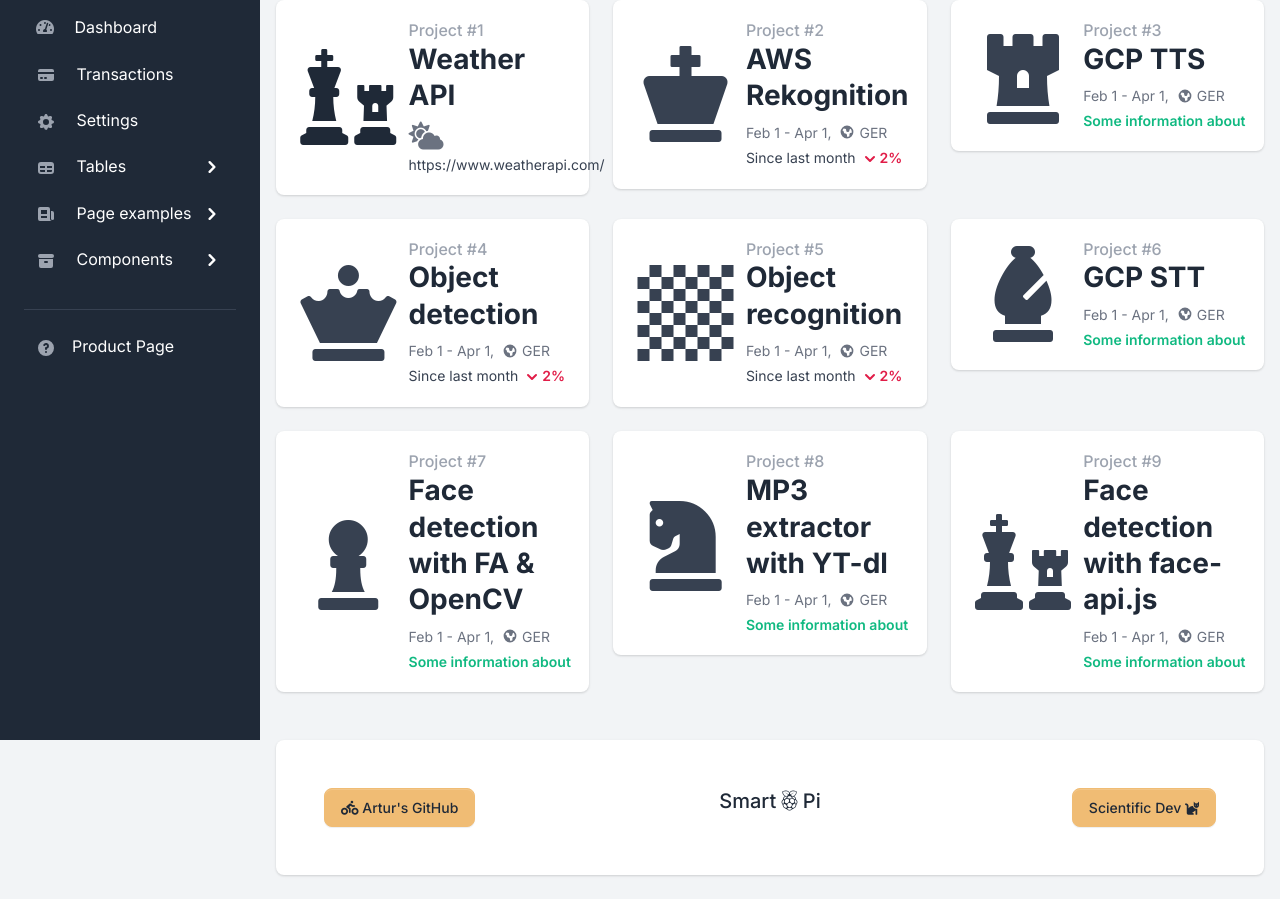
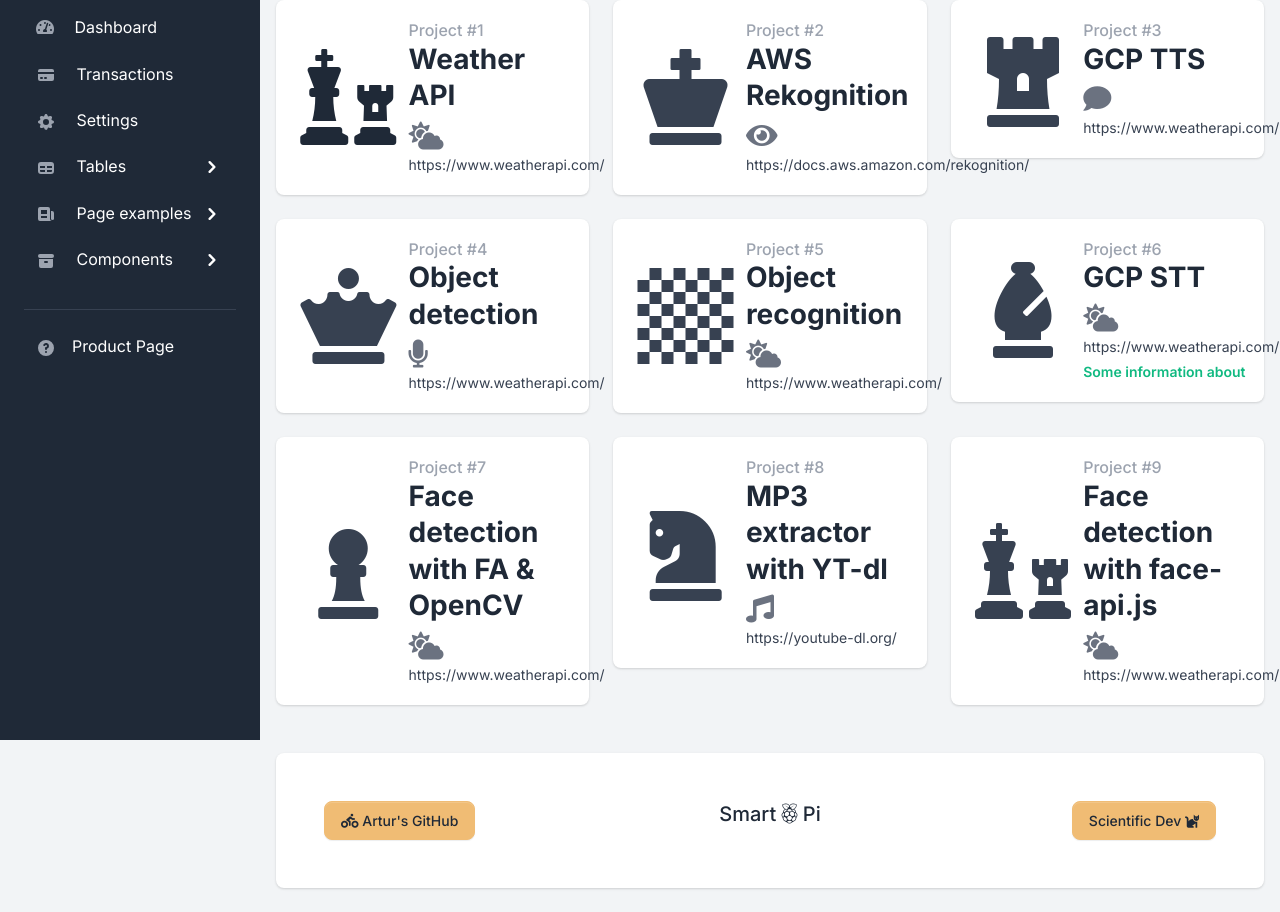
Before and after one commit to zacniewski/SmartPi, a Django app: template apps/templates/home/dashboard.html in a window 1280 px wide. Shown: the part 60-972 px from the top of the page. Run offline with Django 3.2, Linux system fonts and the light colour scheme; the template is opened without the code that fills it, so the values that code supplies are empty; some libraries are stand-ins or nearby versions.

Commit message:
New icons

```diff
--- a/apps/templates/home/dashboard.html
+++ b/apps/templates/home/dashboard.html
@@ -86,12 +86,10 @@
                                 <h3 class="fw-extrabold mb-2">AWS Rekognition</h3>
                             </div>
                             <small class="d-flex align-items-center text-gray-500">
-                                Feb 1 - Apr 1,
-                                <svg class="icon icon-xxs text-gray-500 ms-2 me-1" fill="currentColor" viewBox="0 0 20 20" xmlns="http://www.w3.org/2000/svg"><path fill-rule="evenodd" d="M10 18a8 8 0 100-16 8 8 0 000 16zM4.332 8.027a6.012 6.012 0 011.912-2.706C6.512 5.73 6.974 6 7.5 6A1.5 1.5 0 019 7.5V8a2 2 0 004 0 2 2 0 011.523-1.943A5.977 5.977 0 0116 10c0 .34-.028.675-.083 1H15a2 2 0 00-2 2v2.197A5.973 5.973 0 0110 16v-2a2 2 0 00-2-2 2 2 0 01-2-2 2 2 0 00-1.668-1.973z" clip-rule="evenodd"></path></svg>
-                                GER
+                                <i class="fas fa-eye fa-2x"></i>
                             </small>
                             <div class="small d-flex mt-1">
-                                <div>Since last month <svg class="icon icon-xs text-danger" fill="currentColor" viewBox="0 0 20 20" xmlns="http://www.w3.org/2000/svg"><path fill-rule="evenodd" d="M5.293 7.293a1 1 0 011.414 0L10 10.586l3.293-3.293a1 1 0 111.414 1.414l-4 4a1 1 0 01-1.414 0l-4-4a1 1 0 010-1.414z" clip-rule="evenodd"></path></svg><span class="text-danger fw-bolder">2%</span></div>
+                                <div>https://docs.aws.amazon.com/rekognition/ </div>
                             </div>
                         </div>
                     </div>
@@ -118,12 +116,10 @@
                                 <h3 class="fw-extrabold mb-2">GCP TTS</h3>
                             </div>
                             <small class="d-flex align-items-center text-gray-500">
-                                Feb 1 - Apr 1,
-                                <svg class="icon icon-xxs text-gray-500 ms-2 me-1" fill="currentColor" viewBox="0 0 20 20" xmlns="http://www.w3.org/2000/svg"><path fill-rule="evenodd" d="M10 18a8 8 0 100-16 8 8 0 000 16zM4.332 8.027a6.012 6.012 0 011.912-2.706C6.512 5.73 6.974 6 7.5 6A1.5 1.5 0 019 7.5V8a2 2 0 004 0 2 2 0 011.523-1.943A5.977 5.977 0 0116 10c0 .34-.028.675-.083 1H15a2 2 0 00-2 2v2.197A5.973 5.973 0 0110 16v-2a2 2 0 00-2-2 2 2 0 01-2-2 2 2 0 00-1.668-1.973z" clip-rule="evenodd"></path></svg>
-                                GER
+                                <i class="fas fa-comment fa-2x"></i>
                             </small>
                             <div class="small d-flex mt-1">
-                                <div><span class="text-success fw-bolder">Some information about</span></div>
+                                <div>https://www.weatherapi.com/ </div>
                             </div>
                         </div>
                     </div>
@@ -152,12 +148,10 @@
                                 <h3 class="fw-extrabold mb-2">Object detection</h3>
                             </div>
                             <small class="d-flex align-items-center text-gray-500">
-                                Feb 1 - Apr 1,
-                                <svg class="icon icon-xxs text-gray-500 ms-2 me-1" fill="currentColor" viewBox="0 0 20 20" xmlns="http://www.w3.org/2000/svg"><path fill-rule="evenodd" d="M10 18a8 8 0 100-16 8 8 0 000 16zM4.332 8.027a6.012 6.012 0 011.912-2.706C6.512 5.73 6.974 6 7.5 6A1.5 1.5 0 019 7.5V8a2 2 0 004 0 2 2 0 011.523-1.943A5.977 5.977 0 0116 10c0 .34-.028.675-.083 1H15a2 2 0 00-2 2v2.197A5.973 5.973 0 0110 16v-2a2 2 0 00-2-2 2 2 0 01-2-2 2 2 0 00-1.668-1.973z" clip-rule="evenodd"></path></svg>
-                                GER
+                                <i class="fas fa-microphone fa-2x"></i>
                             </small>
                             <div class="small d-flex mt-1">
-                                <div>Since last month <svg class="icon icon-xs text-danger" fill="currentColor" viewBox="0 0 20 20" xmlns="http://www.w3.org/2000/svg"><path fill-rule="evenodd" d="M5.293 7.293a1 1 0 011.414 0L10 10.586l3.293-3.293a1 1 0 111.414 1.414l-4 4a1 1 0 01-1.414 0l-4-4a1 1 0 010-1.414z" clip-rule="evenodd"></path></svg><span class="text-danger fw-bolder">2%</span></div>
+                                <div>https://www.weatherapi.com/ </div>
                             </div>
                         </div>
                     </div>
@@ -184,12 +178,10 @@
                                 <h3 class="fw-extrabold mb-2">Object recognition</h3>
                             </div>
                             <small class="d-flex align-items-center text-gray-500">
-                                Feb 1 - Apr 1,
-                                <svg class="icon icon-xxs text-gray-500 ms-2 me-1" fill="currentColor" viewBox="0 0 20 20" xmlns="http://www.w3.org/2000/svg"><path fill-rule="evenodd" d="M10 18a8 8 0 100-16 8 8 0 000 16zM4.332 8.027a6.012 6.012 0 011.912-2.706C6.512 5.73 6.974 6 7.5 6A1.5 1.5 0 019 7.5V8a2 2 0 004 0 2 2 0 011.523-1.943A5.977 5.977 0 0116 10c0 .34-.028.675-.083 1H15a2 2 0 00-2 2v2.197A5.973 5.973 0 0110 16v-2a2 2 0 00-2-2 2 2 0 01-2-2 2 2 0 00-1.668-1.973z" clip-rule="evenodd"></path></svg>
-                                GER
+                                <i class="fas fa-cloud-sun fa-2x"></i>
                             </small>
                             <div class="small d-flex mt-1">
-                                <div>Since last month <svg class="icon icon-xs text-danger" fill="currentColor" viewBox="0 0 20 20" xmlns="http://www.w3.org/2000/svg"><path fill-rule="evenodd" d="M5.293 7.293a1 1 0 011.414 0L10 10.586l3.293-3.293a1 1 0 111.414 1.414l-4 4a1 1 0 01-1.414 0l-4-4a1 1 0 010-1.414z" clip-rule="evenodd"></path></svg><span class="text-danger fw-bolder">2%</span></div>
+                                <div>https://www.weatherapi.com/ </div>
                             </div>
                         </div>
                     </div>
@@ -216,10 +208,11 @@
                                 <h3 class="fw-extrabold mb-2">GCP STT</h3>
                             </div>
                             <small class="d-flex align-items-center text-gray-500">
-                                Feb 1 - Apr 1,
-                                <svg class="icon icon-xxs text-gray-500 ms-2 me-1" fill="currentColor" viewBox="0 0 20 20" xmlns="http://www.w3.org/2000/svg"><path fill-rule="evenodd" d="M10 18a8 8 0 100-16 8 8 0 000 16zM4.332 8.027a6.012 6.012 0 011.912-2.706C6.512 5.73 6.974 6 7.5 6A1.5 1.5 0 019 7.5V8a2 2 0 004 0 2 2 0 011.523-1.943A5.977 5.977 0 0116 10c0 .34-.028.675-.083 1H15a2 2 0 00-2 2v2.197A5.973 5.973 0 0110 16v-2a2 2 0 00-2-2 2 2 0 01-2-2 2 2 0 00-1.668-1.973z" clip-rule="evenodd"></path></svg>
-                                GER
+                                <i class="fas fa-cloud-sun fa-2x"></i>
                             </small>
+                            <div class="small d-flex mt-1">
+                                <div>https://www.weatherapi.com/ </div>
+                            </div>
                             <div class="small d-flex mt-1">
                                 <div><span class="text-success fw-bolder">Some information about</span></div>
                             </div>
@@ -250,12 +243,10 @@
                                 <h3 class="fw-extrabold mb-2">Face detection with FA & OpenCV</h3>
                             </div>
                             <small class="d-flex align-items-center text-gray-500">
-                                Feb 1 - Apr 1,
-                                <svg class="icon icon-xxs text-gray-500 ms-2 me-1" fill="currentColor" viewBox="0 0 20 20" xmlns="http://www.w3.org/2000/svg"><path fill-rule="evenodd" d="M10 18a8 8 0 100-16 8 8 0 000 16zM4.332 8.027a6.012 6.012 0 011.912-2.706C6.512 5.73 6.974 6 7.5 6A1.5 1.5 0 019 7.5V8a2 2 0 004 0 2 2 0 011.523-1.943A5.977 5.977 0 0116 10c0 .34-.028.675-.083 1H15a2 2 0 00-2 2v2.197A5.973 5.973 0 0110 16v-2a2 2 0 00-2-2 2 2 0 01-2-2 2 2 0 00-1.668-1.973z" clip-rule="evenodd"></path></svg>
-                                GER
+                                <i class="fas fa-cloud-sun fa-2x"></i>
                             </small>
                             <div class="small d-flex mt-1">
-                                <div><span class="text-success fw-bolder">Some information about</span></div>
+                                <div>https://www.weatherapi.com/ </div>
                             </div>
                         </div>
                     </div>
@@ -282,12 +273,10 @@
                                 <h3 class="fw-extrabold mb-2">MP3 extractor with YT-dl</h3>
                             </div>
                             <small class="d-flex align-items-center text-gray-500">
-                                Feb 1 - Apr 1,
-                                <svg class="icon icon-xxs text-gray-500 ms-2 me-1" fill="currentColor" viewBox="0 0 20 20" xmlns="http://www.w3.org/2000/svg"><path fill-rule="evenodd" d="M10 18a8 8 0 100-16 8 8 0 000 16zM4.332 8.027a6.012 6.012 0 011.912-2.706C6.512 5.73 6.974 6 7.5 6A1.5 1.5 0 019 7.5V8a2 2 0 004 0 2 2 0 011.523-1.943A5.977 5.977 0 0116 10c0 .34-.028.675-.083 1H15a2 2 0 00-2 2v2.197A5.973 5.973 0 0110 16v-2a2 2 0 00-2-2 2 2 0 01-2-2 2 2 0 00-1.668-1.973z" clip-rule="evenodd"></path></svg>
-                                GER
+                                <i class="fas fa-music fa-2x"></i>
                             </small>
                             <div class="small d-flex mt-1">
-                                <div><span class="text-success fw-bolder">Some information about</span></div>
+                                <div>https://youtube-dl.org/ </div>
                             </div>
                         </div>
                     </div>
@@ -314,12 +303,10 @@
                                 <h3 class="fw-extrabold mb-2">Face detection with face-api.js</h3>
                             </div>
                             <small class="d-flex align-items-center text-gray-500">
-                                Feb 1 - Apr 1,
-                                <svg class="icon icon-xxs text-gray-500 ms-2 me-1" fill="currentColor" viewBox="0 0 20 20" xmlns="http://www.w3.org/2000/svg"><path fill-rule="evenodd" d="M10 18a8 8 0 100-16 8 8 0 000 16zM4.332 8.027a6.012 6.012 0 011.912-2.706C6.512 5.73 6.974 6 7.5 6A1.5 1.5 0 019 7.5V8a2 2 0 004 0 2 2 0 011.523-1.943A5.977 5.977 0 0116 10c0 .34-.028.675-.083 1H15a2 2 0 00-2 2v2.197A5.973 5.973 0 0110 16v-2a2 2 0 00-2-2 2 2 0 01-2-2 2 2 0 00-1.668-1.973z" clip-rule="evenodd"></path></svg>
-                                GER
+                                <i class="fas fa-cloud-sun fa-2x"></i>
                             </small>
                             <div class="small d-flex mt-1">
-                                <div><span class="text-success fw-bolder">Some information about</span></div>
+                                <div>https://www.weatherapi.com/ </div>
                             </div>
                         </div>
                     </div>
```
